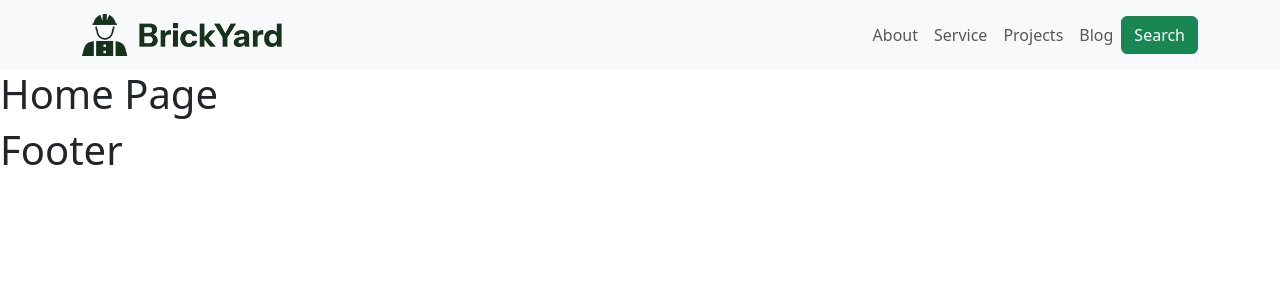
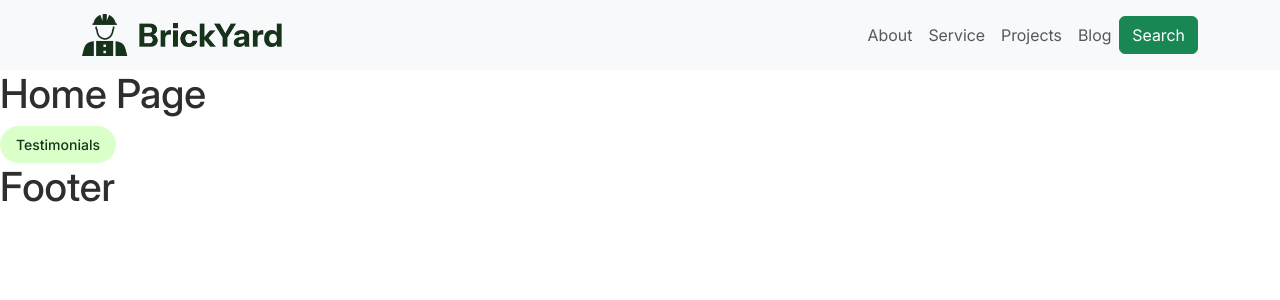
Before and after one commit to Ansari-Yasir-2004/brickyard_construction, a React (Create React App) app: page / in a window 1280 px wide. Shown: the top 300 px of the page. Built offline with nearby package versions, Linux system fonts and the light colour scheme.

Commit message:
Component content head capsul added

```diff
--- /dev/null
+++ b/src/components/ContentHeadCapsul.js
@@ -0,0 +1,11 @@
+import React from "react";
+
+const ContentHeadCapsul = ({ children }) => {
+  return (
+    <div className="bg-tea-green d-inline-block px-3 py-2 rounded-5 fw-500 text-phthalo-green fs-14">
+      {children}
+    </div>
+  );
+};
+
+export default ContentHeadCapsul;
--- a/src/index.css
+++ b/src/index.css
@@ -88,59 +88,59 @@
 }
 
 .text-cal-poly-pomona-green {
-  background-color: var(--cal-poly-pomona-green) !important;
+  color: var(--cal-poly-pomona-green) !important;
 }
 
 .text-cultured {
-  background-color: var(--cultured) !important;
+  color: var(--cultured) !important;
 }
 
 .text-dark-charcoal {
-  background-color: var(--dark-charcoal) !important;
+  color: var(--dark-charcoal) !important;
 }
 
 .text-deep-moss-green {
-  background-color: var(--deep-moss-green) !important;
+  color: var(--deep-moss-green) !important;
 }
 
 .text-eerie-black {
-  background-color: var(--eerie-black) !important;
+  color: var(--eerie-black) !important;
 }
 
 .text-eucalyptus {
-  background-color: var(--eucalyptus) !important;
+  color: var(--eucalyptus) !important;
 }
 
 .text-honeydew {
-  background-color: var(--honeydew) !important;
+  color: var(--honeydew) !important;
 }
 
 .text-light-silver {
-  background-color: var(--light-silver) !important;
+  color: var(--light-silver) !important;
 }
 
 .text-menthol {
-  background-color: var(--menthol) !important;
+  color: var(--menthol) !important;
 }
 
 .text-mint-green {
-  background-color: var(--mint-green) !important;
+  color: var(--mint-green) !important;
 }
 
 .text-nickel {
-  background-color: var(--nickel) !important;
+  color: var(--nickel) !important;
 }
 
 .text-phthalo-green {
-  background-color: var(--phthalo-green) !important;
+  color: var(--phthalo-green) !important;
 }
 
 .text-silver-chalice {
-  background-color: var(--silver-chalice) !important;
+  color: var(--silver-chalice) !important;
 }
 
 .text-tea-green {
-  background-color: var(--tea-green) !important;
+  color: var(--tea-green) !important;
 }
 
 .text-vampire-black {
@@ -151,9 +151,17 @@
   font-family: var(--font-inter-local) !important;
 }
 
+.fw-500 {
+  font-weight: 500 !important;
+}
+
+.fs-14 {
+  font-size: 14px !important;
+}
+
 body {
-  color: var(--dark-charcoal);
-  font-family: var(--font-inter-local);
-  font-size: 1rem;
-  font-weight: 400;
+  color: var(--dark-charcoal) !important;
+  font-family: var(--font-inter-local) !important;
+  font-size: 1rem !important;
+  font-weight: 400 !important;
 }
--- a/src/pages/Home.js
+++ b/src/pages/Home.js
@@ -1,9 +1,11 @@
 import React from "react";
+import ContentHeadCapsul from "../components/ContentHeadCapsul";
 
 const Home = () => {
   return (
     <div>
       <div className="h1">Home Page</div>
+      <ContentHeadCapsul>Testimonials</ContentHeadCapsul>
     </div>
   );
 };
```
